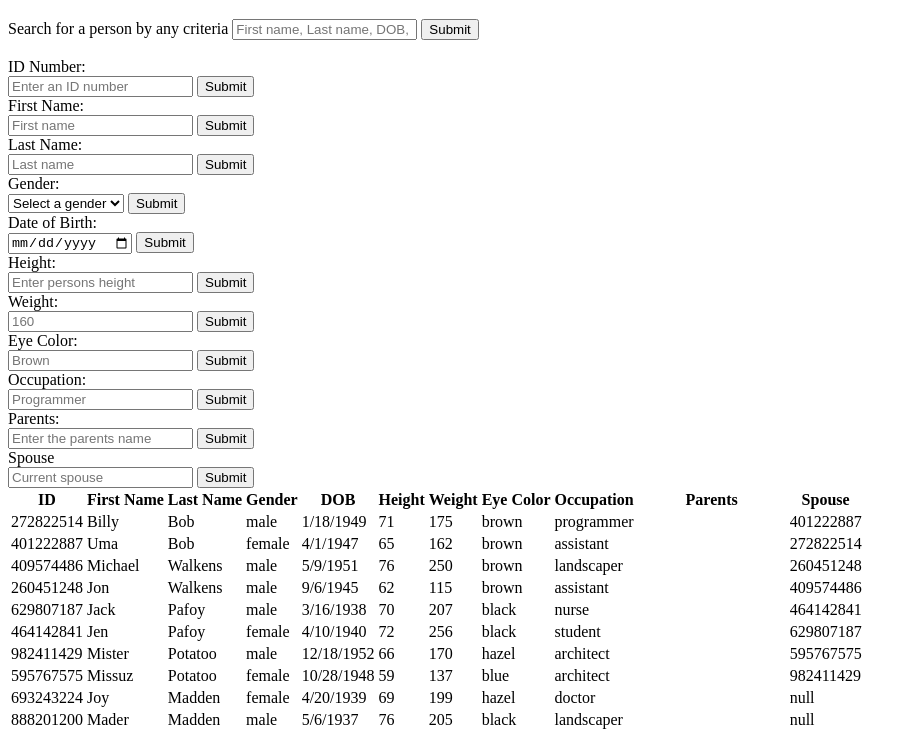
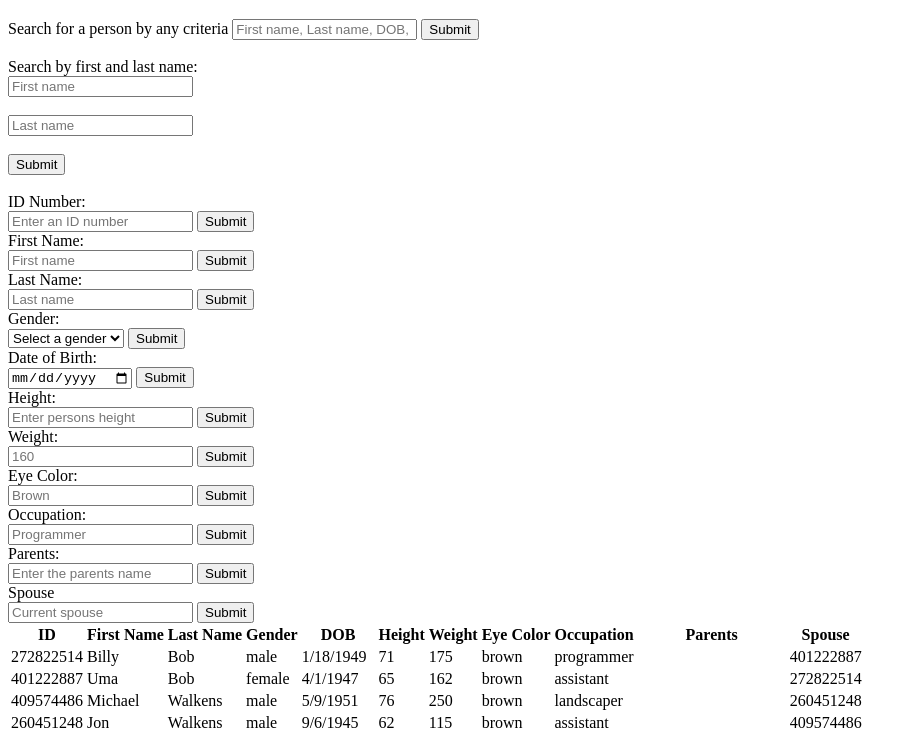
Before and after one commit to maedwards3/Most_Wanted_User_Stories, a plain HTML site: page index.html in a window 1280 px wide. Shown: the part 61-790 px from the top of the page, without its empty margins (0-917 px from the left). Drawn offline with Linux system fonts and the light colour scheme.

Commit message:
added first and last name search

```diff
--- a/index.html
+++ b/index.html
@@ -21,8 +21,17 @@
 
     <br>
 
+    <form id="nameForm">
+        <label for="nameForm">Search by first and last name:</label><br>
+        <input type="text" id="fname" name="fname" placeholder="First name" value=""><br><br>
+        <input type="text" id="lname" name="lname" placeholder="Last name" value=""><br><br>
+        <input type="button" onclick="searchByName()" value="Submit">
+    </form>
+
+    <br>
+
     <form>
-        <form id="multipleForm">
+        <form id="variousForm">
             <label for="id">ID Number:</label><br>
             <input type="number" id="id" name="id" placeholder="Enter an ID number" value="">
             <input type="button" onclick="searchbyID()" value="Submit"><br>
```
Also changed, not shown: 1 other file.
